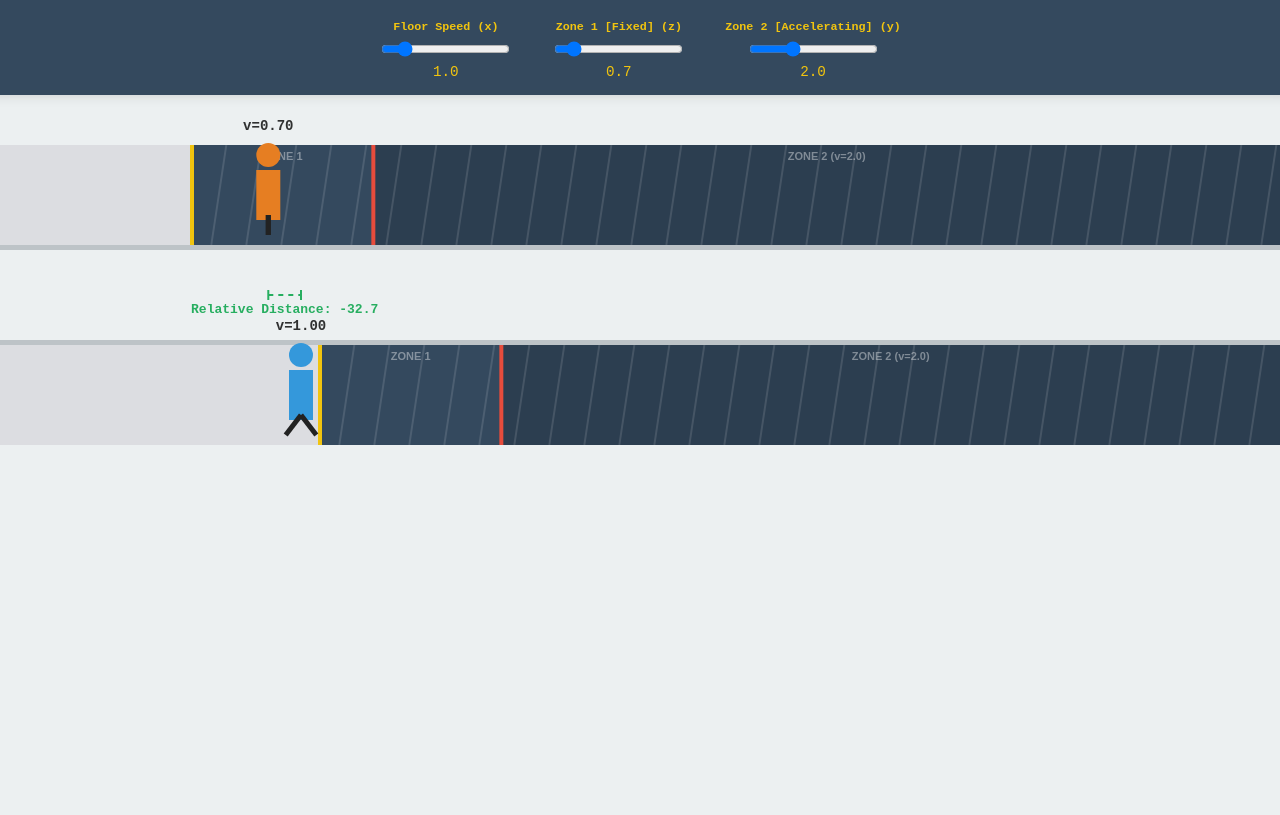
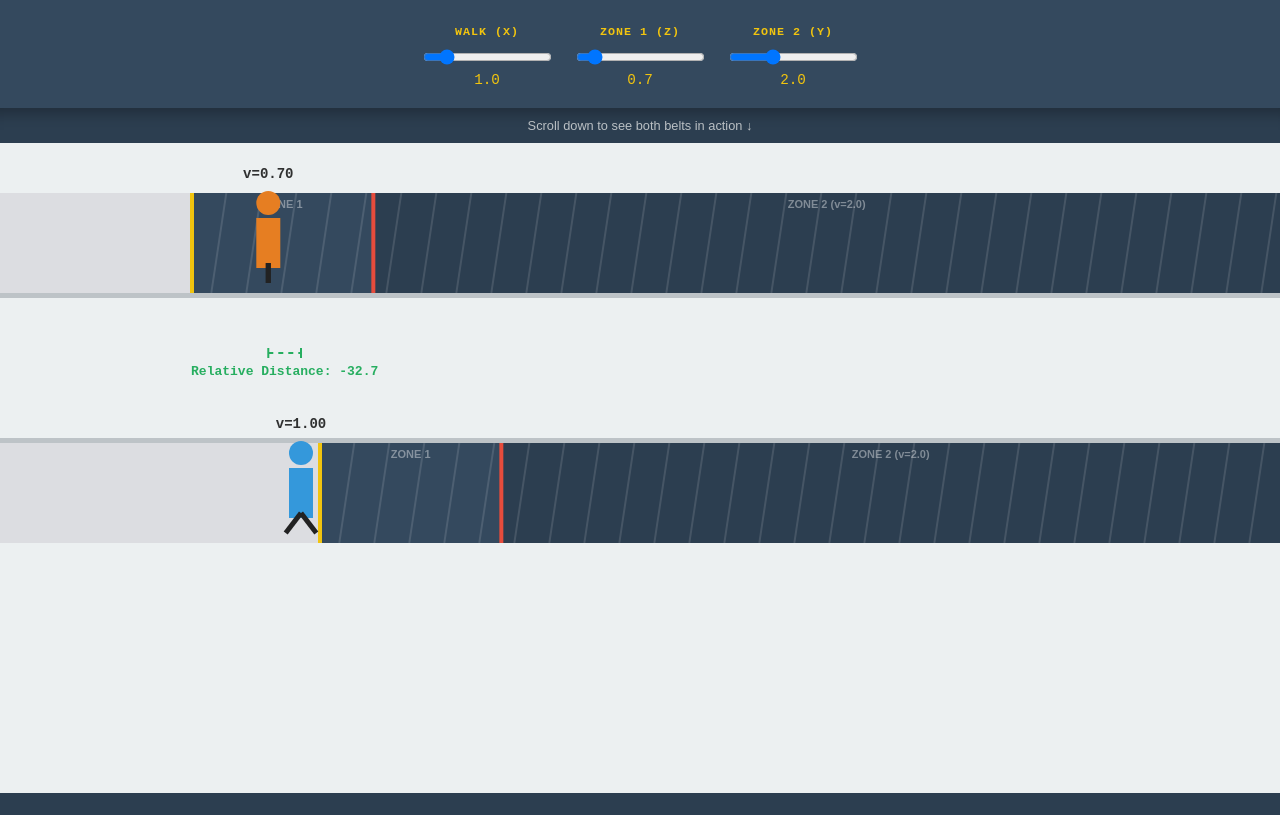
Before and after one commit to boonyeo/airport, a plain HTML site: page index.html in a window 1280 px wide. Drawn offline with Linux system fonts and the light colour scheme.

Commit message:
Update index.html - vertical scrolling

```diff
--- a/index.html
+++ b/index.html
@@ -1,38 +1,75 @@
 <!DOCTYPE html>
 <html>
 <head>
-    <title>Airport Simulation: Spaced Design</title>
+    <title>Airport Simulation: Clean Scroll</title>
     <style>
-        body { margin: 0; display: flex; flex-direction: column; align-items: center; background: #2c3e50; color: white; font-family: sans-serif; overflow: hidden; }
-        canvas { background: #fff; display: block; }
+        body {
+            margin: 0;
+            display: flex;
+            flex-direction: column;
+            align-items: center;
+            background: #2c3e50;
+            color: white;
+            font-family: sans-serif;
+            /* Allows natural scrolling */
+            overflow-y: auto;
+            overflow-x: hidden;
+        }
+
         .controls {
-            background: #34495e; padding: 15px; width: 100%; display: flex;
-            justify-content: center; gap: 40px; box-shadow: 0 -5px 15px rgba(0,0,0,0.3); z-index: 10;
+            background: #34495e;
+            padding: 20px;
+            width: 100%;
+            display: flex;
+            justify-content: center;
+            gap: 20px;
+            flex-wrap: wrap;
+            box-shadow: 0 5px 15px rgba(0,0,0,0.3);
+            z-index: 5;
+            /* Controls now scroll away with the page */
+            position: relative;
         }
-        .control-group { display: flex; flex-direction: column; align-items: center; }
+
+        canvas {
+            background: #fff;
+            display: block;
+            /* Ensures both belts always have space regardless of window height */
+            min-height: 600px;
+        }
+
+        .control-group { display: flex; flex-direction: column; align-items: center; min-width: 130px; }
         span { margin-top: 5px; font-family: monospace; color: #f1c40f; font-size: 1.1em; }
-        .label-text { font-weight: bold; margin-bottom: 5px; font-size: 0.9em; }
+        .label-text { font-weight: bold; margin-bottom: 8px; font-size: 0.9em; text-transform: uppercase; letter-spacing: 1px; }
+
+        .hint {
+            padding: 10px;
+            font-size: 0.8em;
+            color: #bdc3c7;
+            text-align: center;
+        }
     </style>
 </head>
 <body>
 
     <div class="controls">
         <div class="control-group">
-            <span class="label-text">Floor Speed (x)</span>
+            <span class="label-text">Walk (x)</span>
             <input type="range" id="walkSlider" min="0.5" max="4" step="0.1" value="1.0">
             <span id="xVal">1.0</span>
         </div>
         <div class="control-group">
-            <span class="label-text">Zone 1 [Fixed] (z)</span>
+            <span class="label-text">Zone 1 (z)</span>
             <input type="range" id="zSlider" min="0.1" max="6" step="0.1" value="0.7">
             <span id="zVal">0.7</span>
         </div>
         <div class="control-group">
-            <span class="label-text">Zone 2 [Accelerating] (y)</span>
+            <span class="label-text">Zone 2 (y)</span>
             <input type="range" id="ySlider" min="0.1" max="6" step="0.1" value="2.0">
             <span id="yVal">2.0</span>
         </div>
     </div>
+
+    <div class="hint">Scroll down to see both belts in action ↓</div>
 
     <canvas id="airportCanvas"></canvas>
 
@@ -49,7 +86,9 @@
 
         function resize() {
             canvas.width = window.innerWidth;
-            canvas.height = window.innerHeight - 80;
+            // Provide enough height for the lane logic + margins
+            canvas.height = 650;
+
             entryA = canvas.width * 0.15;
             entryB = canvas.width * 0.25;
             zone1Len = (canvas.width - entryA) * (1/6);
@@ -74,9 +113,7 @@
         }
 
         function drawDistanceMarker(x1, x2) {
-            // Positioned in the middle of the large gap between belts
-            // (Belt 1 ends at 150, Belt 2 starts at 250)
-            const yPos = 200;
+            const yPos = 210;
             const dist = (x1 - x2).toFixed(1);
 
             ctx.strokeStyle = "#27ae60";
@@ -84,35 +121,32 @@
             ctx.lineWidth = 2;
             ctx.setLineDash([5, 5]);
 
-            // Horizontal line
             ctx.beginPath();
             ctx.moveTo(x1, yPos);
             ctx.lineTo(x2, yPos);
             ctx.stroke();
             ctx.setLineDash([]);
 
-            // Vertical caps
             ctx.beginPath();
             ctx.moveTo(x1, yPos - 5); ctx.lineTo(x1, yPos + 5);
             ctx.moveTo(x2, yPos - 5); ctx.lineTo(x2, yPos + 5);
             ctx.stroke();
 
-            // Label
             ctx.font = "bold 13px monospace";
             ctx.textAlign = "center";
-            ctx.fillText(`Relative Distance: ${dist}`, (x1 + x2) / 2, yPos + 18);
+            ctx.fillText(`Relative Distance: ${dist}`, (x1 + x2) / 2, yPos + 22);
         }
 
         function drawEnvironment(z, yBase, speedA, speedB) {
             ctx.fillStyle = "#ecf0f1"; ctx.fillRect(0, 0, canvas.width, canvas.height);
 
-            // Top Belt (Lane A) - No change
+            // Top Belt (Lane A)
             ctx.fillStyle = "#dcdde1"; ctx.fillRect(0, 50, entryA, 100);
             ctx.fillStyle = "#34495e"; ctx.fillRect(entryA, 50, zone1Len, 100);
             ctx.fillStyle = "#2c3e50"; ctx.fillRect(transA, 50, canvas.width - transA, 100);
 
-            // Bottom Belt (Lane B) - Moved down from y=200 to y=250
-            const yOffsetB = 250;
+            // Bottom Belt (Lane B)
+            const yOffsetB = 300; // Increased spacing for even more clarity
             ctx.fillStyle = "#dcdde1"; ctx.fillRect(0, yOffsetB, entryB, 100);
             ctx.fillStyle = "#34495e"; ctx.fillRect(entryB, yOffsetB, zone1Len, 100);
             ctx.fillStyle = "#2c3e50"; ctx.fillRect(transB, yOffsetB, canvas.width - transB, 100);
@@ -122,12 +156,9 @@
 
             drawBeltTexture(entryA, 50, zone1Len, 100, z, true);
             drawBeltTexture(transA, 50, canvas.width - transA, 100, speedA, false);
-
-            // Texture for Lane B
             drawBeltTexture(entryB, yOffsetB, zone1Len, 100, z, true);
             drawBeltTexture(transB, yOffsetB, canvas.width - transB, 100, speedB, false);
 
-            // Labels
             ctx.fillStyle = "rgba(255, 255, 255, 0.4)";
             ctx.font = "bold 11px sans-serif";
             ctx.textAlign = "center";
@@ -136,7 +167,7 @@
             ctx.fillText("ZONE 1", entryB + zone1Len/2, yOffsetB + 15);
             ctx.fillText(`ZONE 2 (v=${speedB.toFixed(1)})`, transB + (canvas.width - transB)/2, yOffsetB + 15);
 
-            // Markers
+            // Entry/Transition Markers
             ctx.lineWidth = 4;
             ctx.strokeStyle = "#f1c40f";
             ctx.beginPath(); ctx.moveTo(entryA, 50); ctx.lineTo(entryA, 150); ctx.stroke();
@@ -145,10 +176,10 @@
             ctx.beginPath(); ctx.moveTo(transA, 50); ctx.lineTo(transA, 150); ctx.stroke();
             ctx.beginPath(); ctx.moveTo(transB, yOffsetB); ctx.lineTo(transB, yOffsetB + 100); ctx.stroke();
 
-            // Divider zones
+            // Neutral Dividers
             ctx.fillStyle = "#bdc3c7";
-            ctx.fillRect(0, 150, canvas.width, 5); // Divider below Lane A
-            ctx.fillRect(0, yOffsetB - 5, canvas.width, 5); // Divider above Lane B
+            ctx.fillRect(0, 150, canvas.width, 5);
+            ctx.fillRect(0, yOffsetB - 5, canvas.width, 5);
         }
 
         function drawPerson(x, y, color, speedLabel, isWalking) {
@@ -179,7 +210,6 @@
             document.getElementById('zVal').innerText = z.toFixed(1);
             document.getElementById('yVal').innerText = yBase.toFixed(1);
 
-            // Logic A
             let speedA, walkA = false;
             if (xPosA < entryA) { speedA = x; walkA = true; }
             else if (xPosA < transA) { speedA = z; }
@@ -189,7 +219,6 @@
             }
             xPosA += speedA;
 
-            // Logic B
             let speedB, walkB = false;
             if (xPosB < entryB) { speedB = x; walkB = true; }
             else if (xPosB < transB) { speedB = z; }
@@ -202,7 +231,6 @@
             ctx.clearRect(0, 0, canvas.width, canvas.height);
             drawEnvironment(z, yBase, (xPosA < transA ? yBase : speedA), (xPosB < transB ? yBase : speedB));
 
-            // DRAW DISTANCE (Placed here to be on top of environment)
             drawDistanceMarker(xPosA, xPosB);
 
             if (xPosA > canvas.width + 50 && xPosB > canvas.width + 50) {
@@ -211,7 +239,7 @@
             }
 
             drawPerson(xPosA, 135, "#e67e22", speedA.toFixed(2), walkA);
-            drawPerson(xPosB, 335, "#3498db", speedB.toFixed(2), walkB); // Person B moved down from 285 to 335
+            drawPerson(xPosB, 385, "#3498db", speedB.toFixed(2), walkB); // Increased Y for B
 
             frame++;
             requestAnimationFrame(animate);
```
